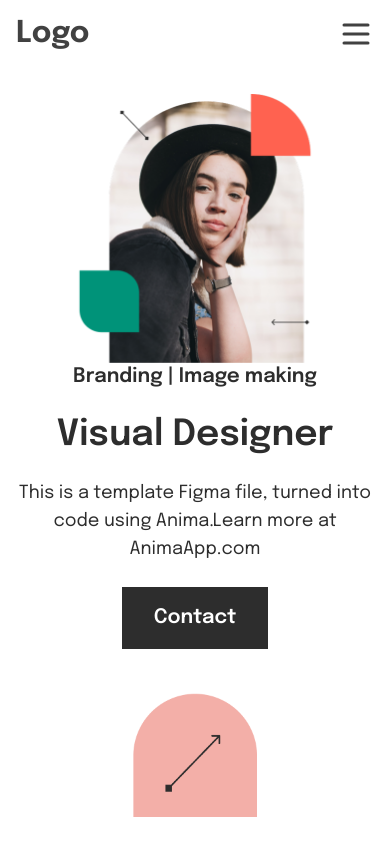
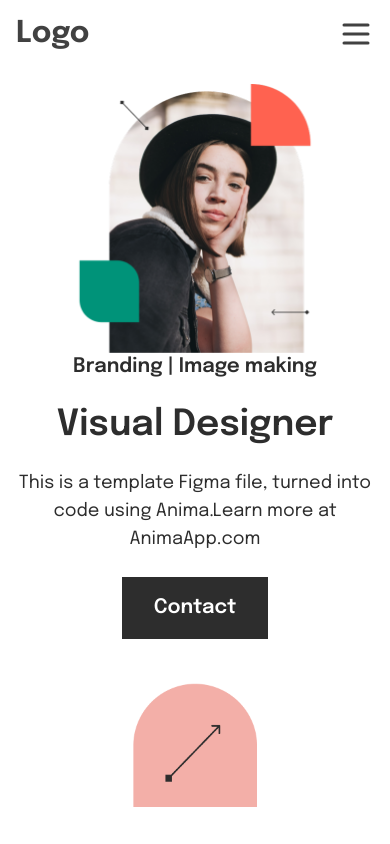
Before and after one commit to alexsantosquispe/visual-designer-portfolio, a Next.js app: page / in a window 390 px wide. Shown: the top 844 px of the page. Built offline with nearby package versions, Linux system fonts and the light colour scheme.

Commit message:
navbar styles

```diff
--- a/src/app/page.tsx
+++ b/src/app/page.tsx
@@ -12,7 +12,7 @@ export default function Home() {
   return (
     <div className='flex min-h-screen w-full flex-col items-center'>
       <Navbar />
-      <main className='mt-[4.875rem] flex w-full flex-col lg:w-[80rem]'>
+      <main className='mt-[4.25rem] flex w-full flex-col md:mt-[4.875rem] lg:w-[80rem]'>
         <Hero />
         <Services />
         <Projects />
```
